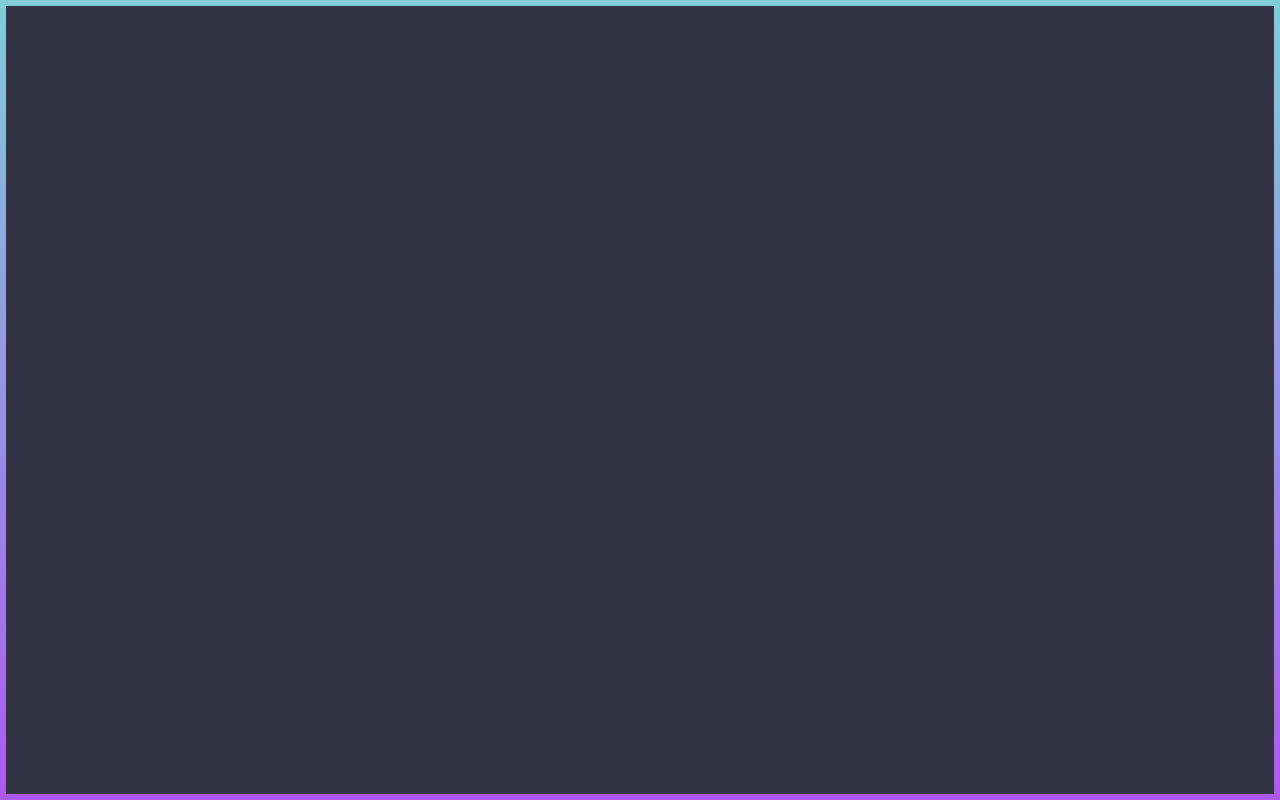
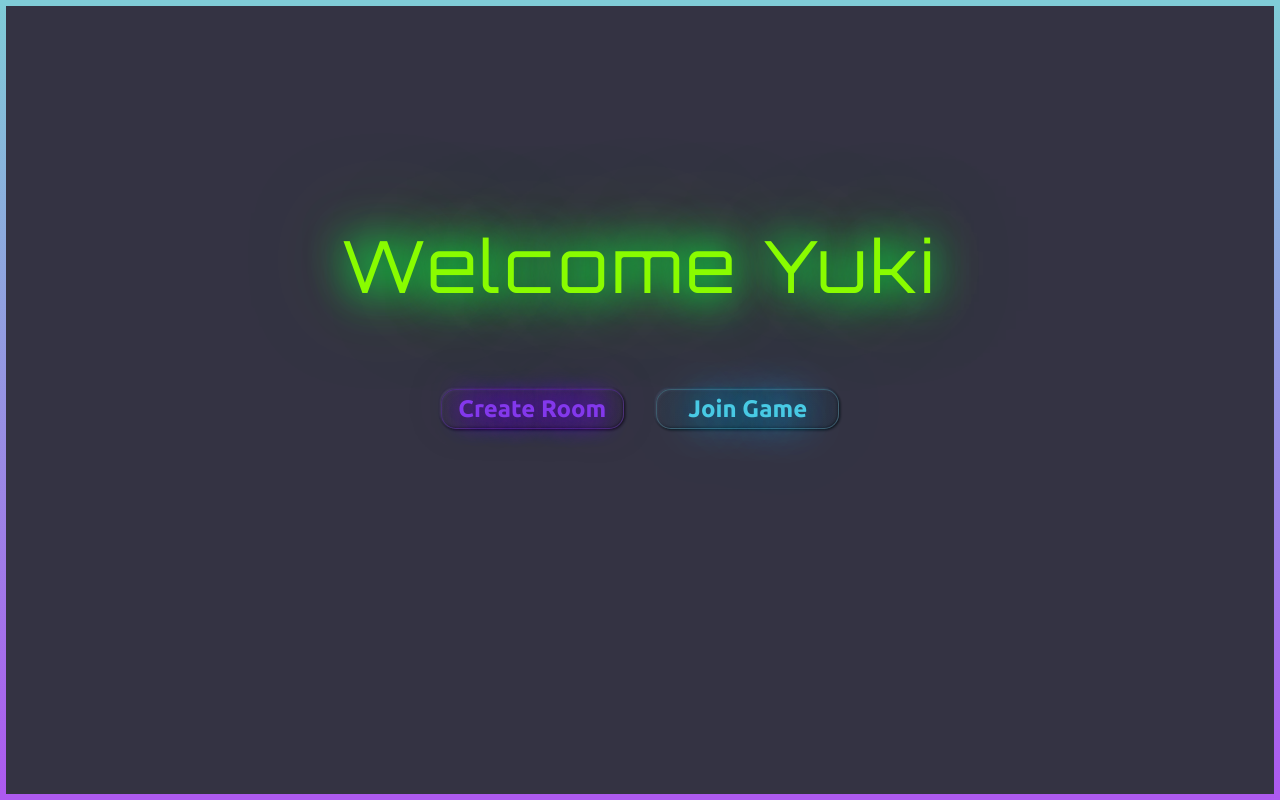
Before and after one commit to yuki-4910/The-Humalien-Online, a React (Create React App) app: page /landing in a window 1280 px wide. Before the commit this address had no page. Built offline with nearby package versions, Linux system fonts and the light colour scheme; a web font is replaced by a local one.

Commit message:
landing page

```diff
--- a/src/App.tsx
+++ b/src/App.tsx
@@ -3,6 +3,7 @@ import { Route, Routes } from 'react-router-dom';
 
 import Table from './components/table/Table';
 import Welcome from './pages/welcome/Welcome';
+import Landing from './pages/landing/Landing';
 import './App.scss';
 
 
@@ -11,6 +12,7 @@ function App() {
 	<div className="App">
         <Routes>
             <Route path='/' element={<Welcome/>} />
+            <Route path='/landing' element={<Landing/>} />
             <Route path='/table' element={<Table/>} />
 
         </Routes>
--- /dev/null
+++ b/src/pages/landing/Landing.tsx
@@ -0,0 +1,50 @@
+import { Button, Center, Flex, Heading, VStack } from "@chakra-ui/react"
+import { teal_btn_styles } from "../../components/table_buttons/teal_btn/TealBtnStyles"
+import { violet_btn_styles } from "../../components/table_buttons/violet_btn/VioletBtnStyles"
+
+import { landing_text } from "./LandingStyles"
+
+const Landing = () => {
+  return (
+    <>
+        <Center
+            width='100%'
+            height='80%'
+        >
+            <VStack>
+                <Heading
+                    sx={landing_text}
+                    size={{ base: 'xl', sm: '2xl', md: '3xl', lg: '4xl' }}
+                >
+                    Welcome Yuki
+                </Heading>
+
+                <Center
+                marginTop='2rem'
+                width='100%'
+                >
+                    <Flex
+                        flexDirection={{ base: 'column', sm: 'row', md: 'row', lg: 'row' }}
+                    >
+                        <Button
+                            sx={violet_btn_styles}
+                            width={{ base: '100%', sm: '50%', md: '50%', lg: '50%' }}
+                        >
+                            Create Room
+                        </Button>
+
+                        <Button
+                            sx={teal_btn_styles}
+                            width={{ base: '100%', sm: '50%', md: '50%', lg: '50%' }}
+                        >
+                            Join Game
+                        </Button>
+                    </Flex>
+            </Center>
+            </VStack>
+        </Center>
+    </>
+  )
+}
+
+export default Landing
--- /dev/null
+++ b/src/pages/landing/LandingStyles.ts
@@ -0,0 +1,14 @@
+export const landing_text =
+{
+    marginY: '2rem',
+    fontFamily: 'Orbitron, sans-serif',
+    fontStyle: 'normal',
+    fontWeight: '400',
+
+    letterSpacing: '0.05em',
+
+
+    color: '#89FC00',
+
+    textShadow: '0px -10px 40px #00FC47, 0px -5px 100px #528F08, 0px 10px 40px #00FC47',
+};
```
